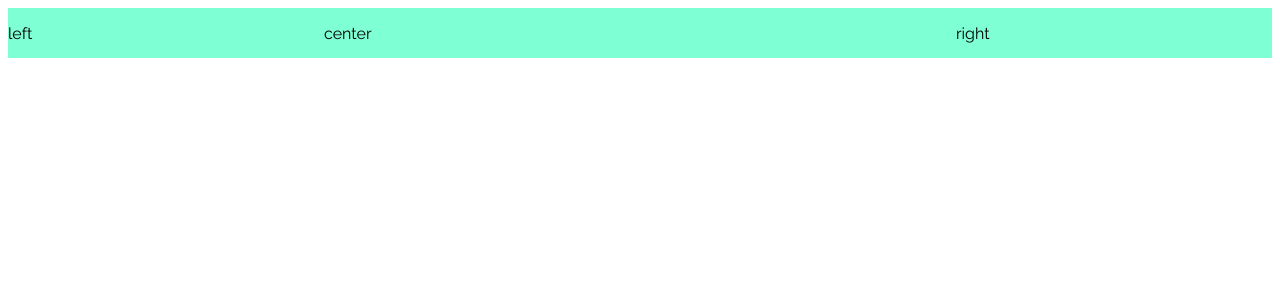
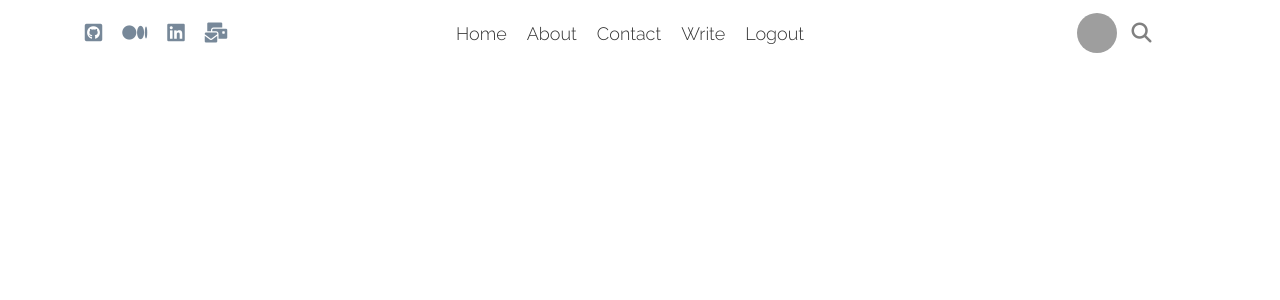
Before and after one commit to Kennethz374/Dev-blog, a React (Create React App) app: page / in a window 1280 px wide. Shown: the top 300 px of the page. Built offline with nearby package versions, Linux system fonts and the light colour scheme; grey boxes are pictures that could not be loaded; a web font is replaced by a local one.

Commit message:
created navigation bar and its CSS

```diff
--- a/src/NavBar/NavBar.css
+++ b/src/NavBar/NavBar.css
@@ -1,7 +1,7 @@
 .NavBar_Container {
 	width: 100%;
 	height: 50px;
-	background-color: aquamarine;
+	/* background-color: lightgrey; */
 	position: sticky;
 	top: 0;
 	display: flex;
@@ -12,8 +12,48 @@
 .left,
 .right {
 	flex: 3;
+	display: flex;
+	justify-content: center;
+	align-items: center;
 }
 
 .center {
 	flex: 6;
 }
+
+.right_image {
+	width: 40px;
+	height: 40px;
+	border-radius: 50%;
+	object-fit: cover;
+}
+
+.icons {
+	font-size: 20px;
+	margin-right: 20px;
+	color: lightslategray;
+	cursor: pointer;
+}
+
+.centerList {
+	display: flex;
+	justify-content: center;
+	list-style-type: none;
+	margin: 0;
+	padding: 0;
+	opacity: 80%;
+}
+
+.listItem {
+	margin-right: 20px;
+	font-size: 18px;
+	font-weight: 300;
+	cursor: pointer;
+}
+
+.searchIcon {
+	font-size: 20px;
+	color: gray;
+	cursor: pointer;
+	margin-left: 15px;
+}
--- a/src/NavBar/NavBar.jsx
+++ b/src/NavBar/NavBar.jsx
@@ -4,9 +4,29 @@ import "./NavBar.css"
 const NavBar = () => {
     return (
         <div className="NavBar_Container">
-            <div className="left">left</div>
-            <div className="center">center</div>
-            <div className="right">right</div>
+
+            <div className="left">
+                <i className="icons fa-brands fa-github-square"></i>
+                <i className="icons fa-brands fa-medium"></i>
+                <i className="icons fa-brands fa-linkedin"></i>
+                <i className="icons fa-solid fa-envelopes-bulk"></i>
+            </div>
+
+            <div className="center">
+                <ul className="centerList">
+                    <li className="listItem">Home</li>
+                    <li className="listItem">About</li>
+                    <li className="listItem">Contact</li>
+                    <li className="listItem">Write</li>
+                    <li className="listItem">Logout</li>
+                </ul>
+            </div>
+
+            <div className="right">
+                <img src="https://images.unsplash.com/photo-1611459293885-f8e692ab0356?ixlib=rb-1.2.1&ixid=MnwxMjA3fDB8MHxwaG90by1wYWdlfHx8fGVufDB8fHx8&auto=format&fit=crop&w=687&q=80" alt="avatar"
+                className="right_image"/>
+                <i className="searchIcon fa-solid fa-magnifying-glass"></i>
+            </div>
         </div>
     )
 }
```
